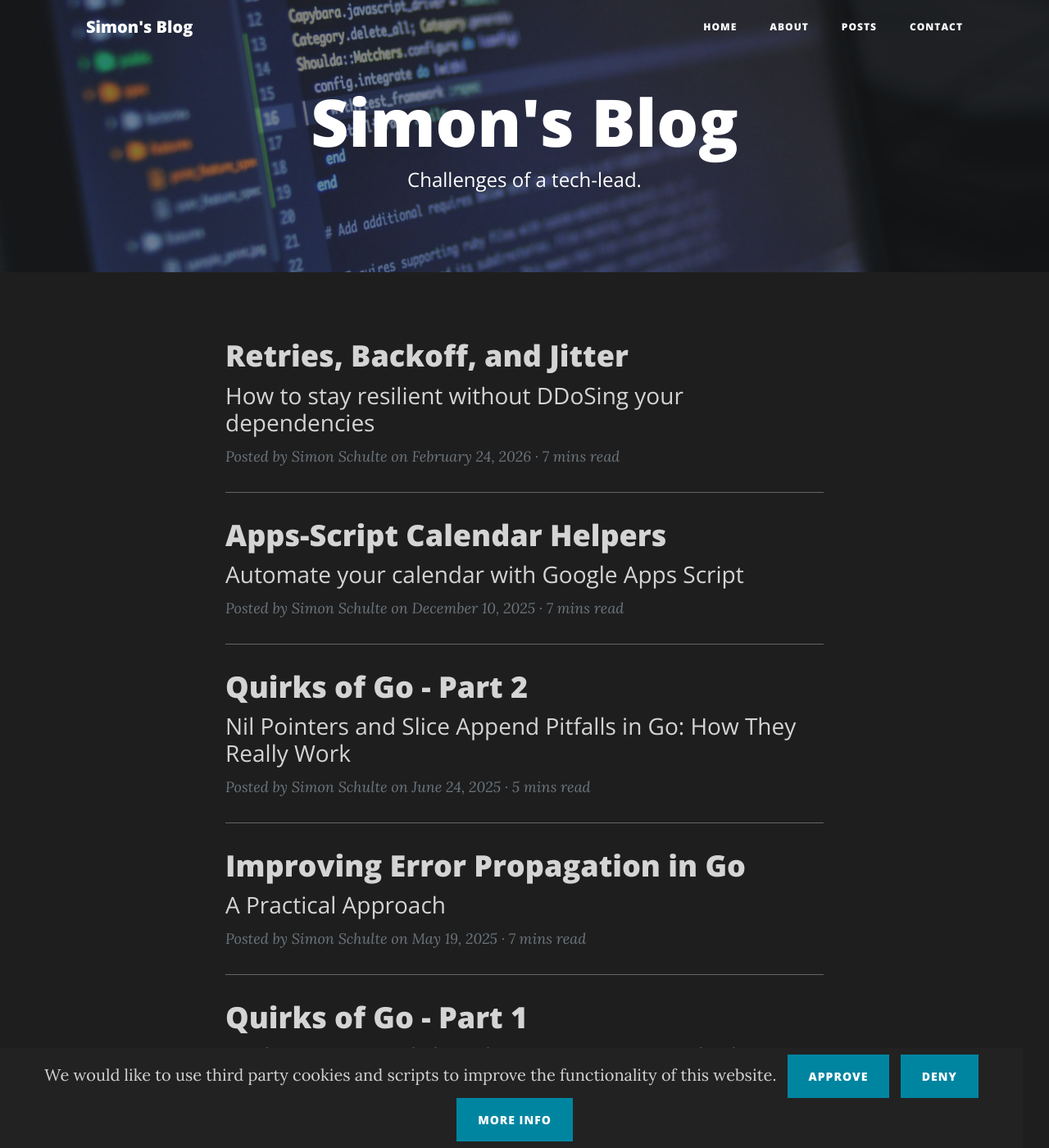
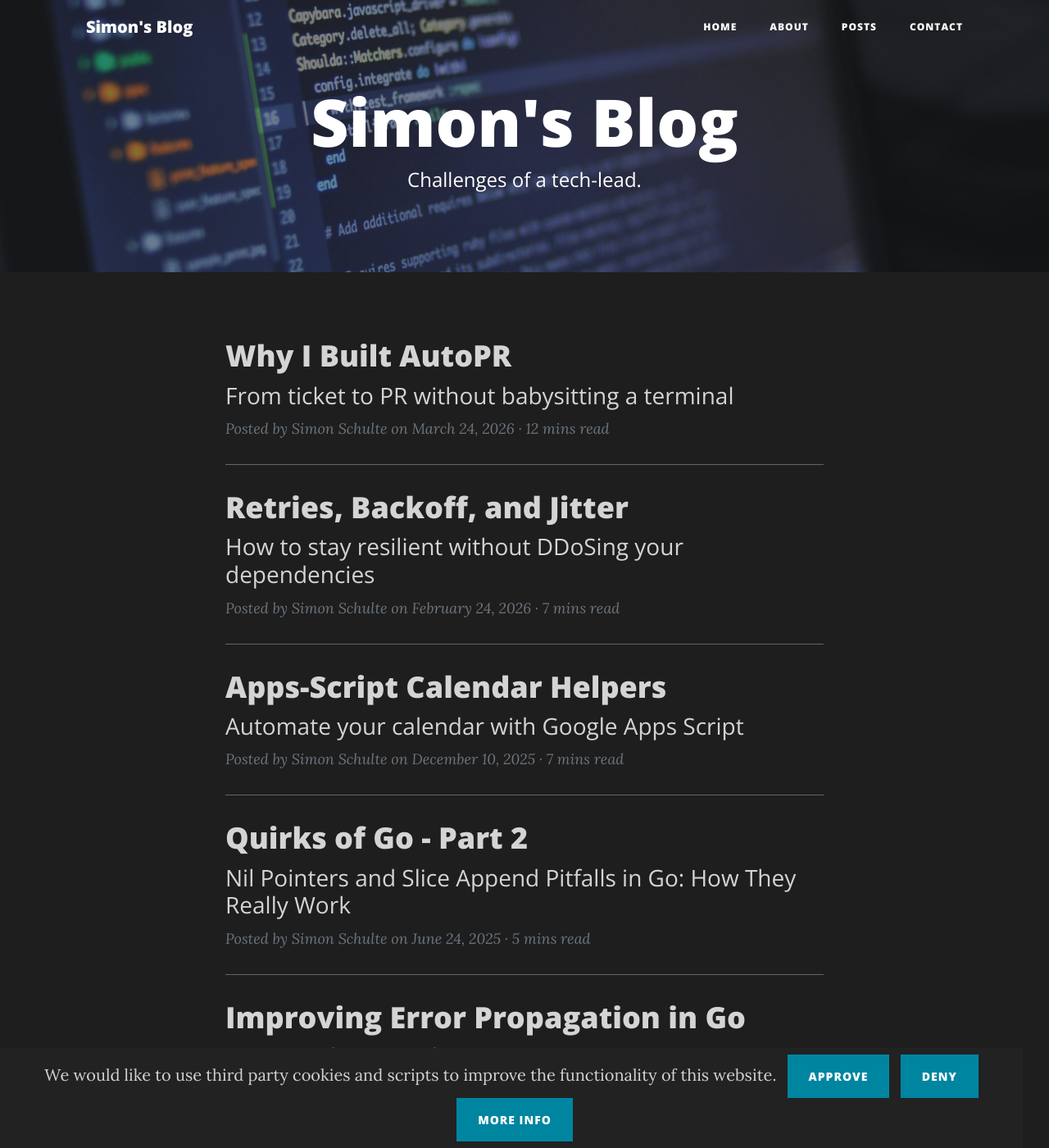
Before and after one commit to Neokil/blog.neokil.de, a Jekyll site: the page built from index.markdown, in a window 1280 px wide and 1400 px high. Shown: the whole window at 82% size. Built offline with Jekyll 4.4.1, drawn with Linux system fonts in a browser that asks for light colours.

```diff
--- a/_drafts/1_drafts/2026-03-23-why-i-built-autopr.md
+++ b/_posts/2026-03-24-why-i-built-autopr.md
@@ -2,7 +2,7 @@
 layout: post
 title: "Why I Built AutoPR"
 subtitle: "From ticket to PR without babysitting a terminal"
-date:   2026-03-23 10:00:00 +0100
+date:   2026-03-24 08:00:00 +0100
 categories: general ai developer-tools automation
 ---
 
```
